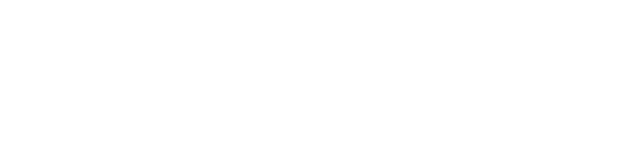
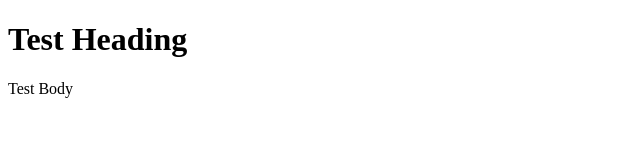
Before and after one commit to JHunkin/JHunkin.github.io, a plain HTML site: page index.html in a window 1280 px wide. Shown: the whole page, without its empty margins (0-640 px from the left). Drawn offline with Linux system fonts and the light colour scheme.

Commit message:
Changed Body as test

```diff
--- a/index.html
+++ b/index.html
@@ -6,6 +6,7 @@
     <title></title>
 </head>
 <body>
-
+    <h1>Test Heading</h1>
+    <p>Test Body</p>
 </body>
 </html>
```
